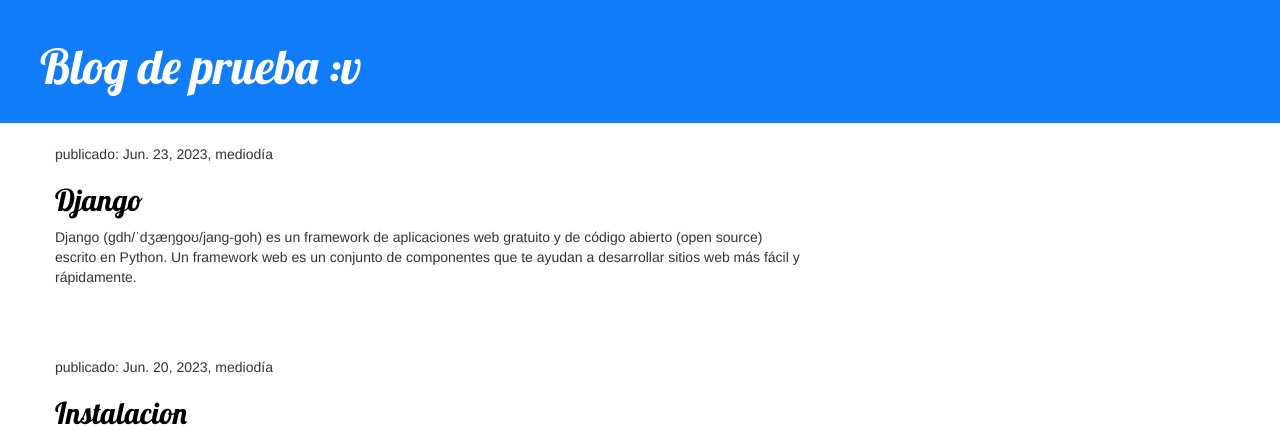
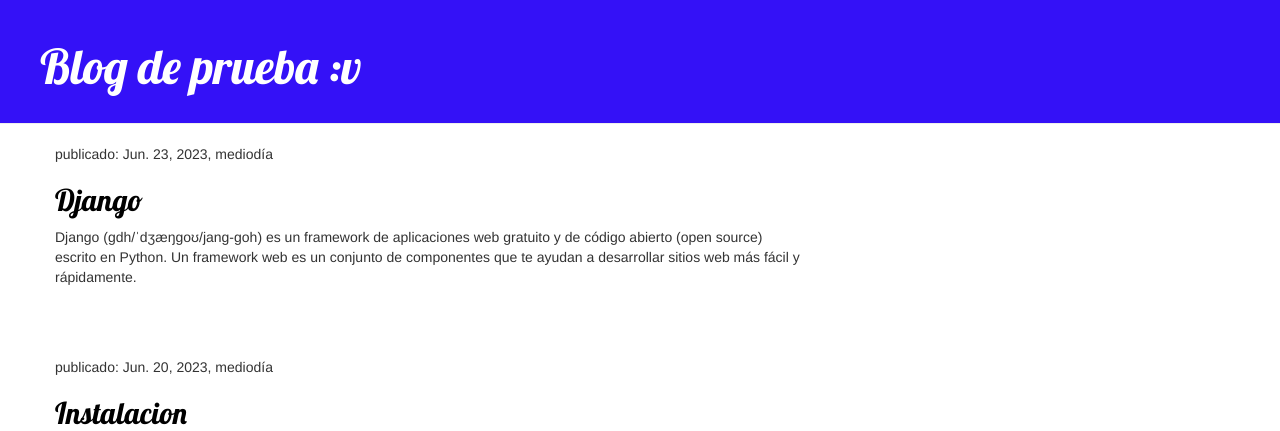
Before and after one commit to LuisYana04/Lab05, a Django app: page / in a window 1280 px wide. Shown: the top 431 px of the page. Run offline with Django 3.2, Linux system fonts and the light colour scheme; data comes from the database, SQL or seed files in the repository; some libraries are stand-ins or nearby versions.

Commit message:
Solucion colores

```diff
--- a/blog/static/css/blog.css
+++ b/blog/static/css/blog.css
@@ -1,5 +1,5 @@
 .page-header {
-    background-color: #117cf7;
+    background-color: #3411f7;
     margin-top: 0;
     padding: 20px 20px 20px 40px;
 }
--- a/blog/templates/blog/post_list.html
+++ b/blog/templates/blog/post_list.html
@@ -1,5 +1,5 @@
 {% extends "blog/base.html" %}
-
+{% load static %}
 {% block content %}
         {% for post in posts %}
     <div class="post">
```
